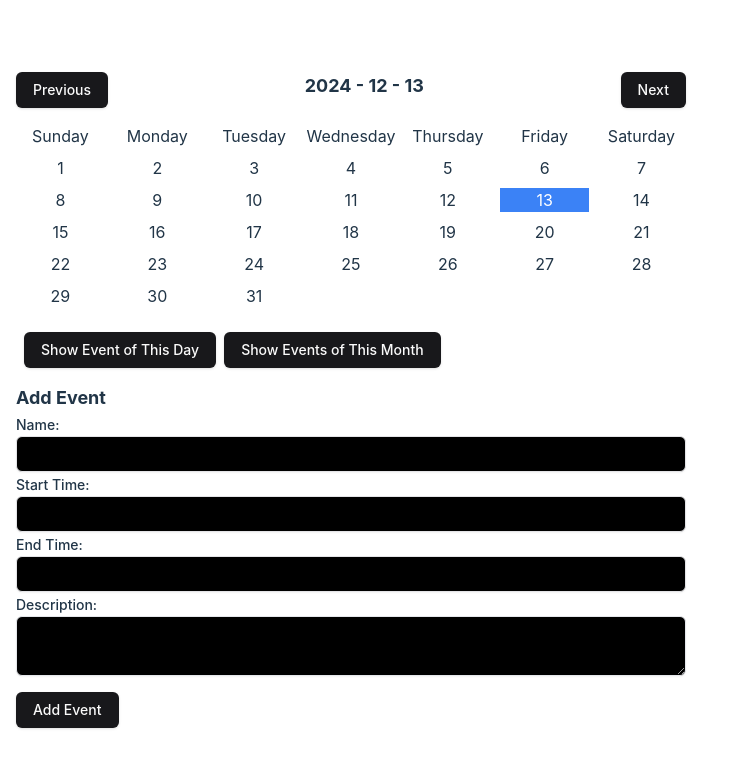
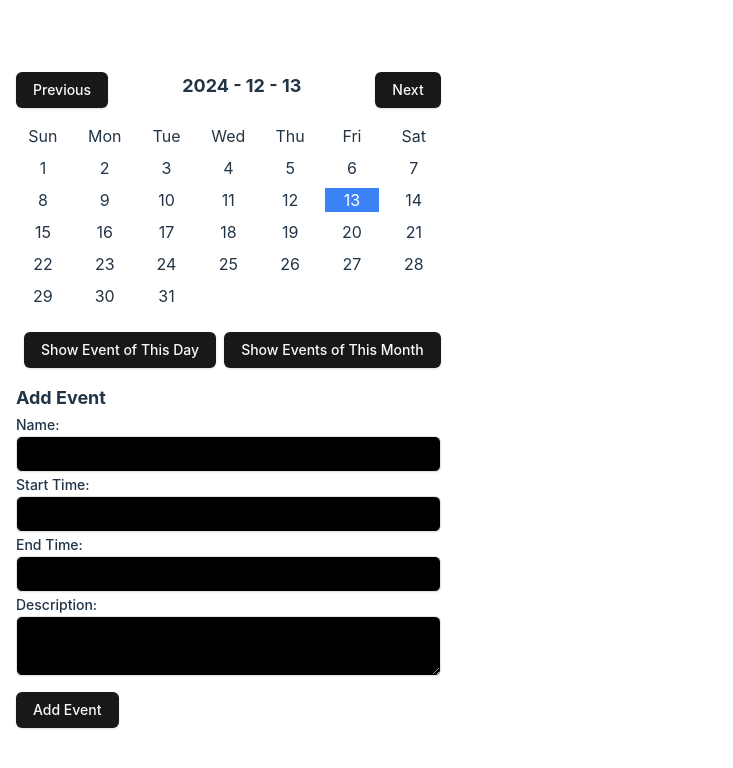
Before and after one commit to Ronak501/Calender, a React (Vite) app: page / in a window 1280 px wide. Shown: the top 768 px of the page, without its empty margins (0-733 px from the left). Built offline with nearby package versions, Linux system fonts and the light colour scheme.

Commit message:
fix some bugs in array

```diff
--- a/src/App.tsx
+++ b/src/App.tsx
@@ -5,13 +5,13 @@ import { Label } from "./components/ui/label";
 import { Textarea } from "./components/ui/textarea";
 
 const daysOfWeek = [
-  "Sunday",
-  "Monday",
-  "Tuesday",
-  "Wednesday",
-  "Thursday",
-  "Friday",
-  "Saturday",
+  "Sun",
+  "Mon",
+  "Tue",
+  "Wed",
+  "Thu",
+  "Fri",
+  "Sat",
 ];
 
 function getDaysInMonth(year: number, month: number): number {
```
